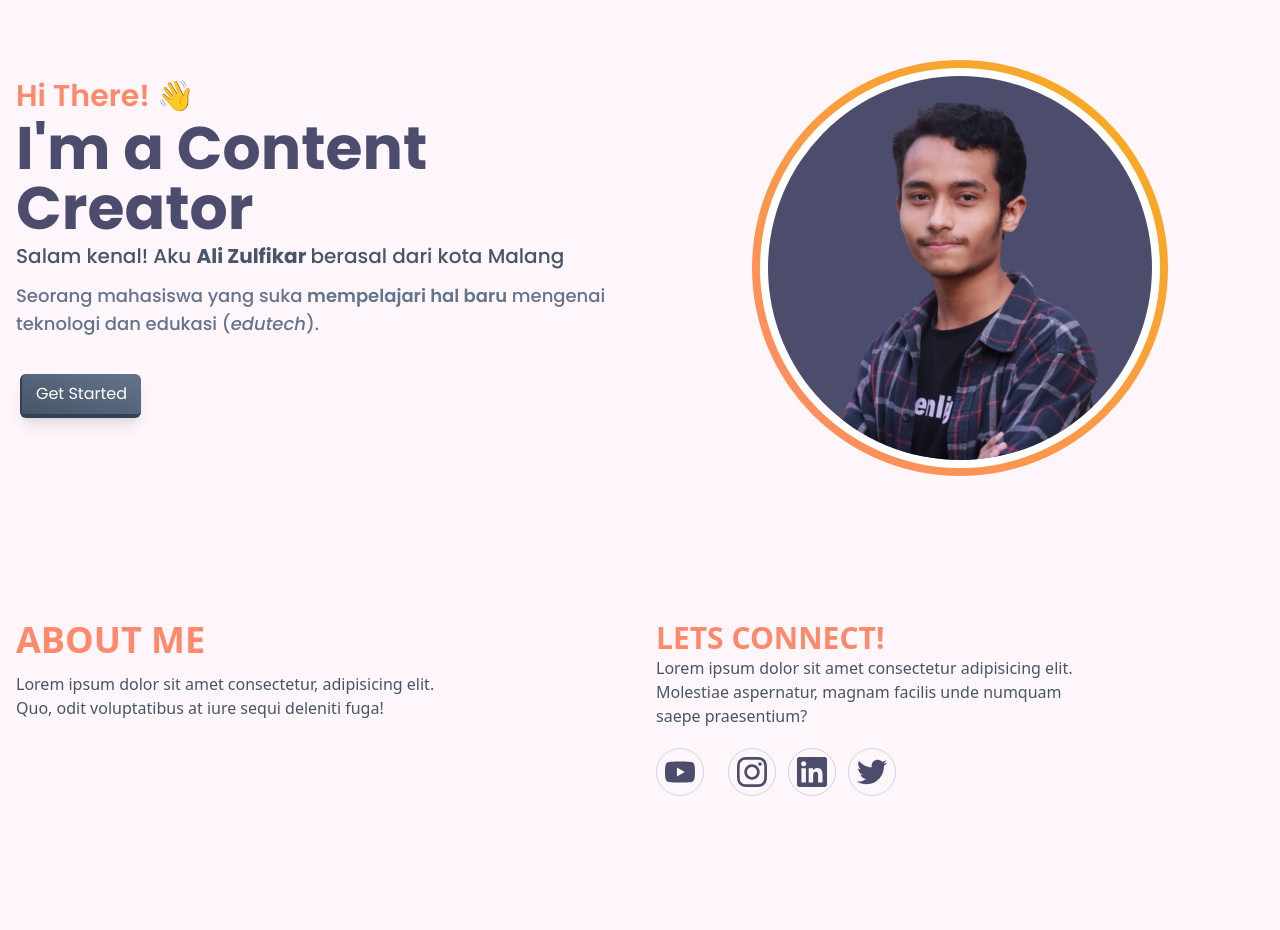
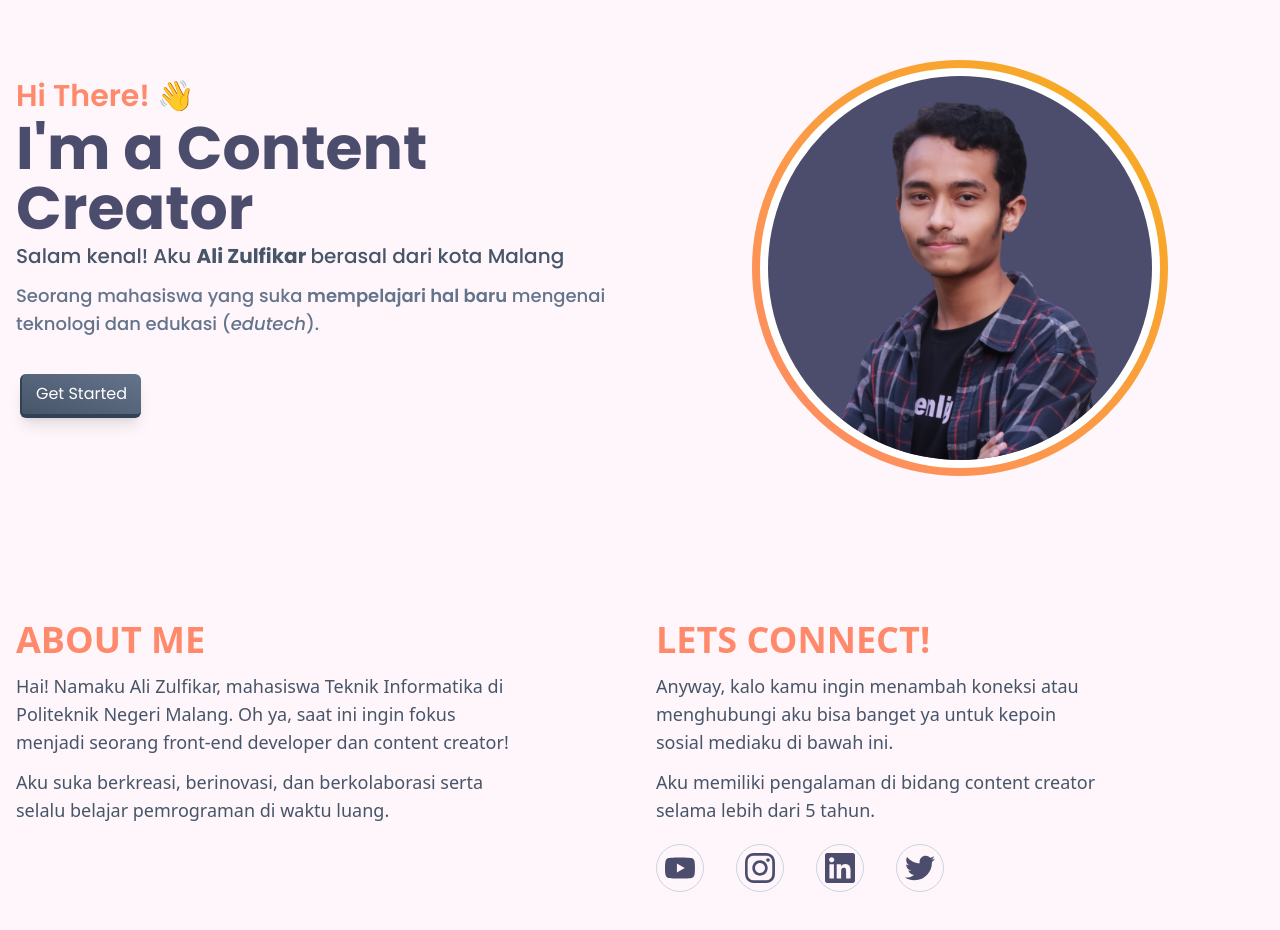
Before and after one commit to alizul01/alizul01.github.io, a website: page index.html in a window 1280 px wide. Shown: the part 120-1050 px from the top of the page. Drawn offline with nearby package versions, Linux system fonts and the light colour scheme.

Commit message:
Update: About Me, Fix: Scrollbar

```diff
--- a/index.html
+++ b/index.html
@@ -62,18 +62,23 @@
             <div class="flex flex-wrap">
                 <div class="w-full mb-10 px-4 lg:w-1/2">
                     <h4 class="lg:text-4xl font-bold uppercase text-secondary text-lg mb-3">About Me</h4>
-                    <p class="font-medium text-slate-600 max-w-md">Lorem ipsum dolor sit amet consectetur, adipisicing elit. Quo, odit voluptatibus at iure sequi deleniti fuga!</p>
+                    <p class="font-medium md:text-lg text-slate-600 max-w-lg">Hai! Namaku Ali Zulfikar, mahasiswa Teknik Informatika di Politeknik Negeri Malang. Oh ya, saat ini ingin fokus menjadi seorang front-end developer dan content creator! </p>
+
+                    <p class="font-medium max-w-lg mt-3 text-slate-600 md:text-lg"> Aku suka berkreasi, berinovasi, dan berkolaborasi serta selalu belajar pemrograman di waktu luang. </p>
                 </div>
                 <div class="w-full px-4 lg:w-1/2">
-                    <h4 class="font-bold uppercase text-secondary lg:text-3xl">
+                    <h4 class="font-bold mb-3 uppercase text-secondary lg:text-4xl">
                         Lets Connect!
                     </h4>
-                    <p class="font-medium text-slate-600 max-w-md">
-                        Lorem ipsum dolor sit amet consectetur adipisicing elit. Molestiae aspernatur, magnam facilis unde numquam saepe praesentium?
+                    <p class="font-medium md:text-lg text-slate-600 max-w-md">
+                        Anyway, kalo kamu ingin menambah koneksi atau menghubungi aku bisa banget ya untuk kepoin sosial mediaku di bawah ini.
                     </p>
-                    <div class="flex justify-center lg:justify-start items-center mt-5 space-x-3">
+                    <p class="mt-3 font-medium md:text-lg text-slate-600 max-w-md">
+                        Aku memiliki pengalaman di bidang content creator selama lebih dari 5 tahun.
+                    </p>
+                    <div class="flex justify-center lg:justify-start items-center mt-5 space-x-8">
                         <!-- Youtube -->
-                        <a href="https://www.youtube.com/AlizulYT" class="w-12  text-primary h-12 p-2 mr-3 flex justify-center items-center border border-slate-300 rounded-full hover:border-secondary transition-all hover:text-white hover:bg-secondary duration-150">
+                        <a href="https://www.youtube.com/AlizulYT" class="w-12  text-primary h-12 p-2 flex justify-center items-center border border-slate-300 rounded-full hover:border-secondary transition-all hover:text-white hover:bg-secondary duration-150">
                             <svg role="img" width="32px" height="32px" class="fill-current" fill="#4C4C6D" viewBox="0 0 24 24" xmlns="http://www.w3.org/2000/svg"><title>YouTube</title><path d="M23.498 6.186a3.016 3.016 0 0 0-2.122-2.136C19.505 3.545 12 3.545 12 3.545s-7.505 0-9.377.505A3.017 3.017 0 0 0 .502 6.186C0 8.07 0 12 0 12s0 3.93.502 5.814a3.016 3.016 0 0 0 2.122 2.136c1.871.505 9.376.505 9.376.505s7.505 0 9.377-.505a3.015 3.015 0 0 0 2.122-2.136C24 15.93 24 12 24 12s0-3.93-.502-5.814zM9.545 15.568V8.432L15.818 12l-6.273 3.568z"/></svg>
                         </a>
 
--- a/src/input.css
+++ b/src/input.css
@@ -3,3 +3,30 @@
 @tailwind base;
 @tailwind components;
 @tailwind utilities;
+
+::-webkit-scrollbar {
+  width: 8px;
+  height: 8px;
+  background-color: #F9F9F9;
+}
+
+::webkit-scrollbar-track {
+  box-shadow: inset 0 0 3px rgb(0 0 0 / 20%);
+  background-color: #F5F5F5;
+}
+
+::-webkit-scrollbar-thumb {
+  background-color: #FF896B;
+  border-radius: 10px;
+  border: 1px solid #F9F9F9;
+}
+
+::-webkit-scrollbar-thumb:hover {
+  background-color: #4C4C6D;
+}
+
+::selection {
+  background-color: #FF896B;
+  color: #fff;
+  border-radius: 50%;
+}
```
Also changed, not shown: style.css.
